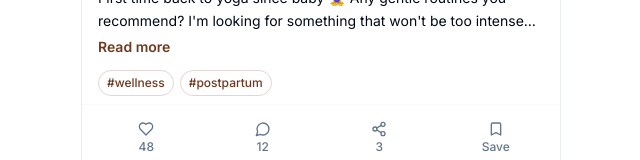
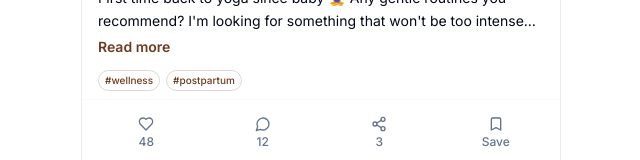
Before and after one commit to ELinkGraphics/nest-app-creation-73-backup-77962, a React (Vite) app: page / in a window 1280 px wide. Shown: the part 504-664 px from the top of the page, without its empty margins (319-959 px from the left). Built offline with nearby package versions, Linux system fonts and the light colour scheme.

Commit message:
Reduce hashtag size in posts

```diff
--- a/src/components/PostCard.tsx
+++ b/src/components/PostCard.tsx
@@ -100,7 +100,7 @@ const MediaBlock = ({ alt, url, from, to, onClick }: {
 );
 
 const Chip = ({ label }: { label: string }) => (
-  <span className="px-2 py-1 rounded-full text-xs font-medium bg-gradient-subtle text-primary border border-primary/20 hover:bg-primary/10 transition-all duration-200 cursor-pointer hover:scale-105">
+  <span className="px-1.5 py-0.5 rounded-full text-[10px] font-medium bg-gradient-subtle text-primary border border-primary/20 hover:bg-primary/10 transition-all duration-200 cursor-pointer hover:scale-105">
     {label}
   </span>
 );
```
